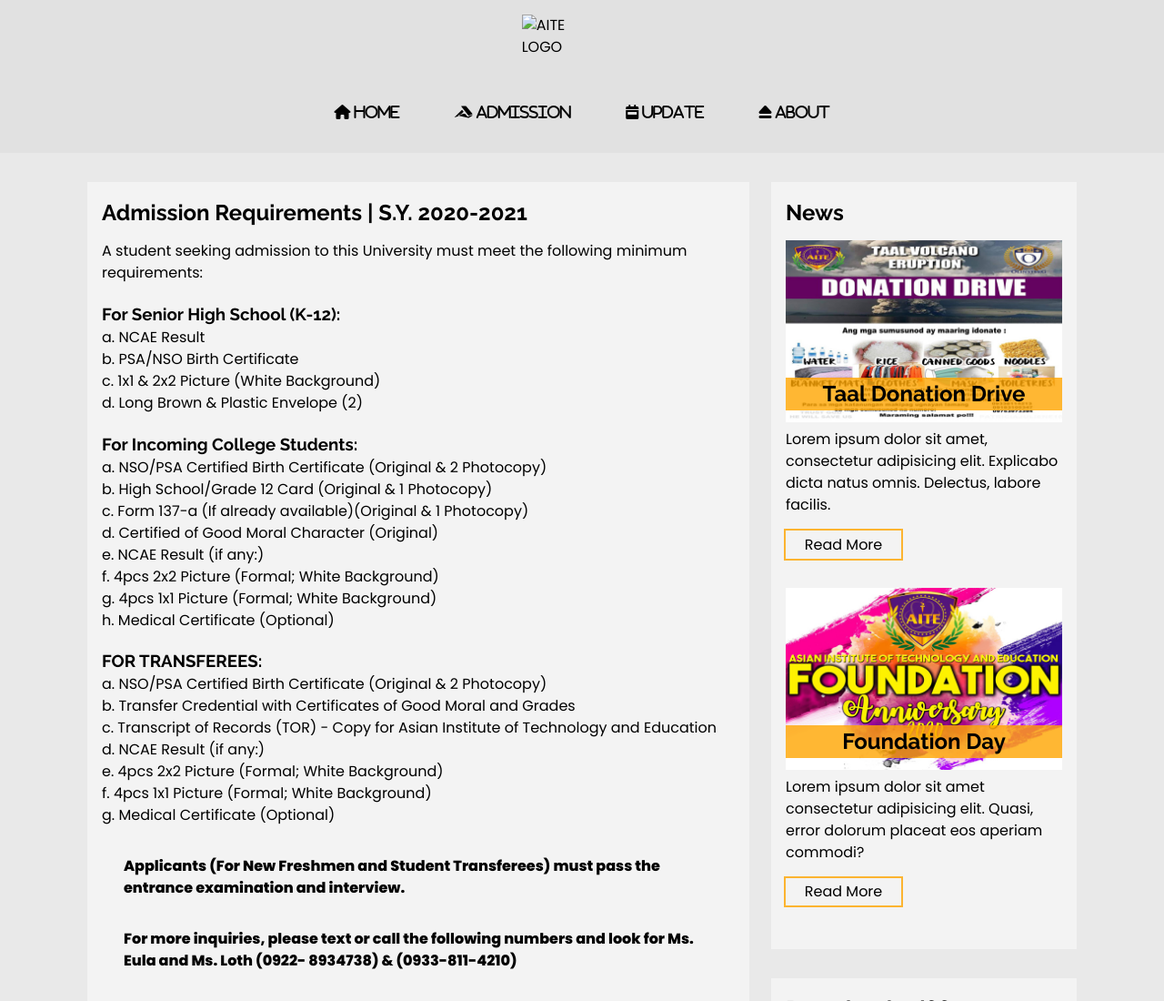
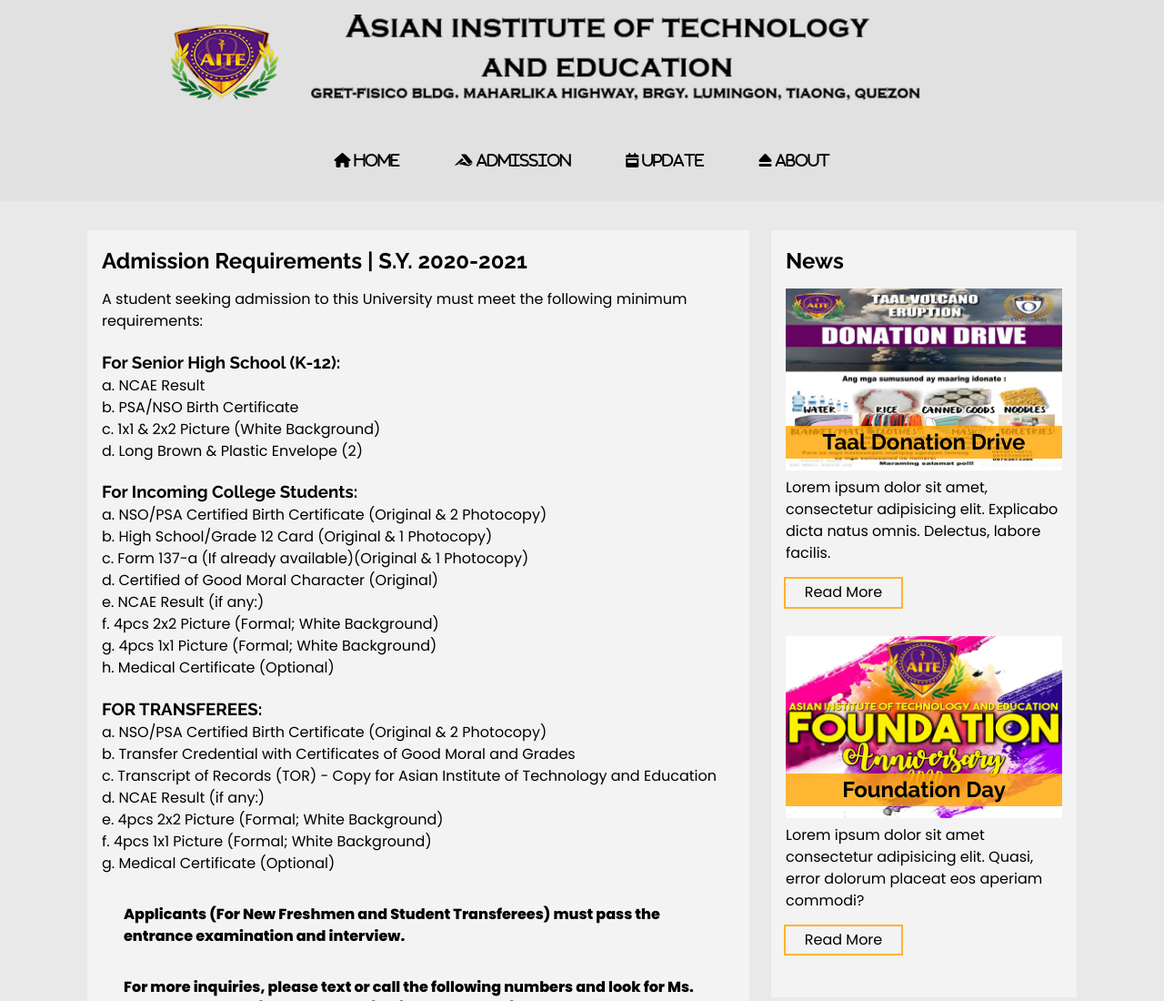
Before and after one commit to captmjay23/AITE_WEBSITE, a plain HTML site: page admission.html in a window 1280 px wide. Shown: the top 1100 px of the page at 91% size. Drawn offline with Linux system fonts and the light colour scheme; the site is published under a folder, as on GitHub Pages, so addresses that start at the root find nothing.

Commit message:
MAIN HEADER LOGO | BRANDNAME

```diff
--- a/admission.html
+++ b/admission.html
@@ -13,8 +13,8 @@
       <div class="container">
         <div class="branding">
           <a href="https://www.facebook.com/AITE.OFFICIAL/">
-            <img src="/img/header-logo.png" alt="AITE LOGO" class="logo logo-1" >
-            <img src="/img/main-header-brandname.png" alt="" class="logo">
+            <img src="img/header-logo.png" alt="AITE LOGO" class="logo logo-1" >
+            <img src="img/main-header-brandname.png" alt="" class="logo">
           </a>
         </div>
         <input type="checkbox" class="checkbox" id="burger-menu">
```
Also changed, not shown: index.html (+2 -2 lines).
